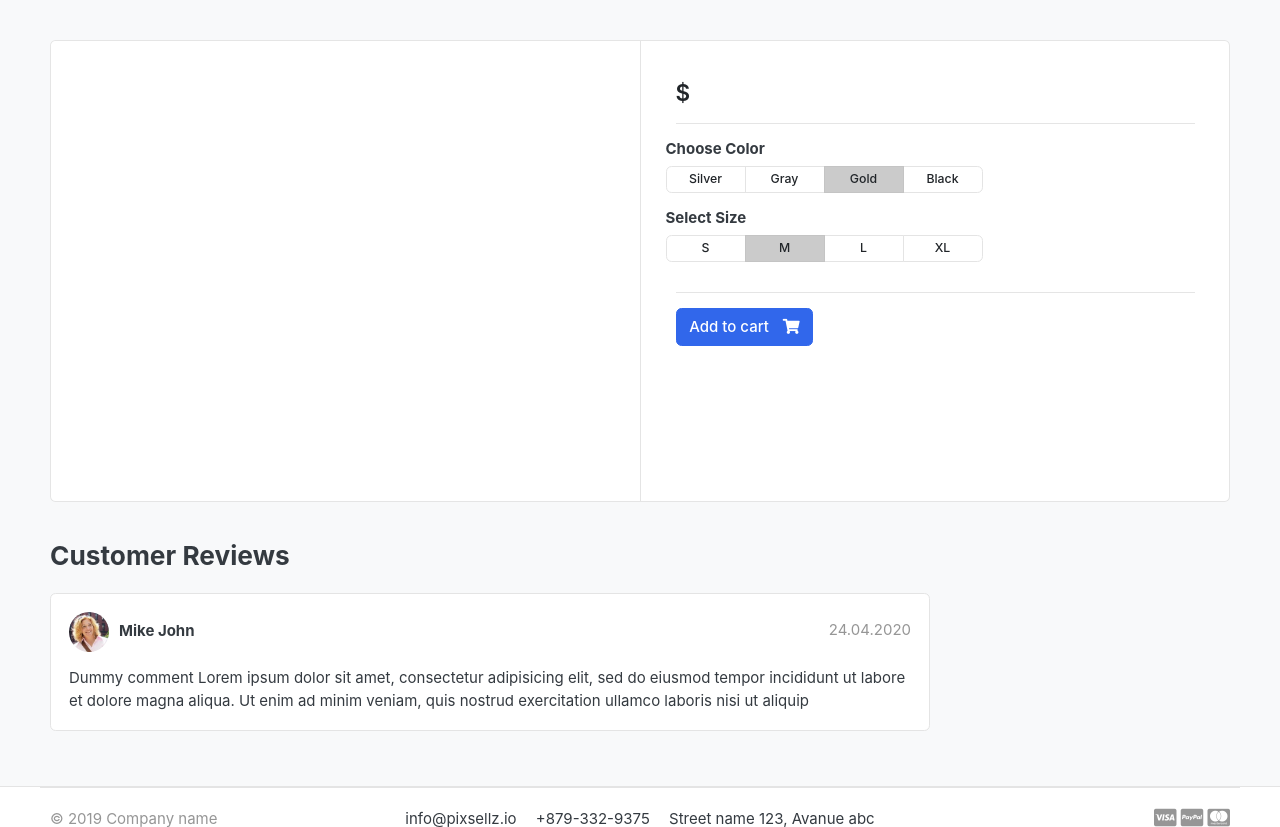
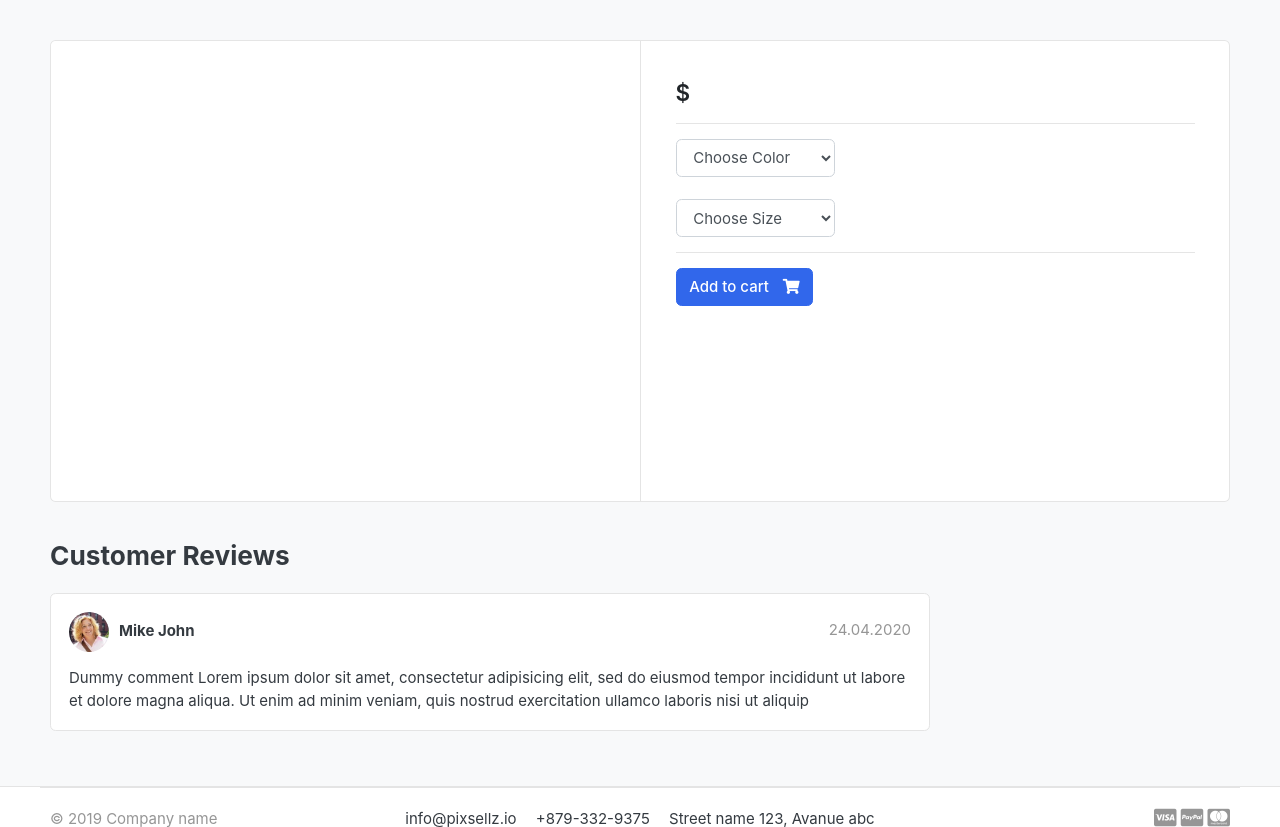
Before and after one commit to EldorKarimov/ecommerce-django, a Django app: template templates/store/store_detail.html in a window 1280 px wide. Shown: the part 118-945 px from the top of the page. Run offline with Django 4.2, Linux system fonts and the light colour scheme; the template is opened without the code that fills it, so the values that code supplies are empty; some libraries are stand-ins or nearby versions; some web fonts are replaced.

Commit message:
some changes

```diff
--- a/store/views.py
+++ b/store/views.py
@@ -17,7 +17,7 @@ def store(request, slug=None):
         else:
             category = get_object_or_404(Category, slug=slug)
             product = Product.objects.filter(category=category, is_available=True)
-        paginator = Paginator(product, 2)
+        paginator = Paginator(product, 9)
         page_number = request.GET.get('page')
         page_obj = paginator.get_page(page_number)
         product_count = paginator.count
@@ -29,7 +29,7 @@ def store(request, slug=None):
         else:
             product = Product.objects.filter(is_available=True)
 
-        paginator = Paginator(product, 2)
+        paginator = Paginator(product, 9)
         page_number = request.GET.get('page')
         page_obj = paginator.get_page(page_number)
         product_count = page_obj.object_list.count
--- a/templates/base.html
+++ b/templates/base.html
@@ -8,6 +8,7 @@
 <meta name="viewport" content="width=device-width, initial-scale=1, shrink-to-fit=no">
 
 <title>GreatKart | One of the Biggest Online Shopping Platform</title>
+<!-- <link rel="stylesheet" href="https://cdn.jsdelivr.net/npm/bootstrap@5.3.2/dist/css/bootstrap.min.css"> -->
 
 <link href="{% static 'images/favicon.ico' %}" rel="shortcut icon" type="image/x-icon">
 
--- a/templates/store/store_detail.html
+++ b/templates/store/store_detail.html
@@ -17,6 +17,7 @@
                     </article> <!-- gallery-wrap .end// -->
                 </aside>
                 <main class="col-md-6 border-left">
+                    <form action="{% url 'add_cart' product.id %}" method="get">
                         <article class="content-body">
 
                             <h2 class="title">{{ product.product_name }}</h2>
@@ -30,41 +31,24 @@
 
                             <hr>
                             <div class="row">
-                            <div class="item-option-select">
-                                <h6>Choose Color</h6>
-                                <div class="btn-group btn-group-sm btn-group-toggle" data-toggle="buttons">
-                                    <label class="btn btn-light">
-                                        <input type="radio" name="radio_color"> Silver
-                                    </label>
-                                    <label class="btn btn-light">
-                                        <input type="radio" name="radio_color"> Gray
-                                    </label>
-                                    <label class="btn btn-light active">
-                                        <input type="radio" name="radio_color checked"> Gold
-                                    </label>
-                                    <label class="btn btn-light">
-                                        <input type="radio" name="radio_color"> Black
-                                    </label>
-                                </div>
+                                <div class="col-lg-4">
+                                    <select class="form-control" aria-label="Default select example" name="color" required>
+                                        <option selected>Choose Color</option>
+                                        {% for i in product.variation_set.colors %}
+                                        <option value="{{ i.variation_value|lower }}">{{ i.variation_value }}</option>
+                                        {% endfor %}
+                                      </select>
                                 </div>
                             </div> <!-- row.// -->
+                            <br>
                             <div class="row">
-                            <div class="item-option-select">
-                                <h6>Select Size</h6>
-                                <div class="btn-group btn-group-sm btn-group-toggle" data-toggle="buttons">
-                                    <label class="btn btn-light">
-                                        <input type="radio" name="radio_color"> S
-                                    </label>
-                                    <label class="btn btn-light active">
-                                        <input type="radio" name="radio_color" checked> M
-                                    </label>
-                                    <label class="btn btn-light">
-                                        <input type="radio" name="radio_color"> L
-                                    </label>
-                                    <label class="btn btn-light">
-                                        <input type="radio" name="radio_color"> XL
-                                    </label>
-                                </div>
+                                <div class="col-lg-4">
+                                    <select class="form-control" aria-label="Default select example" name="color" required>
+                                        <option selected>Choose Size</option>
+                                        {% for i in product.variation_set.sizes %}
+                                        <option value="{{ i.variation_value|lower }}">{{ i.variation_value }}</option>
+                                        {% endfor %}
+                                      </select>
                                 </div>
                             </div> <!-- row.// -->
                             <hr>
@@ -74,10 +58,12 @@
                                 <a href="{% url 'cart' %}" class="btn  btn-outline-primary"> <span class="text">View Cart</span>
                                     <i class="fas fa-eye"></i> </a>
                                 {% else %}
-                            <a href="{% url 'add_cart' product.id %}" class="btn  btn-primary"> <span class="text">Add to cart</span>
+                                <button type="submit" class="btn  btn-primary"> <span class="text">Add to cart</span>
                                     <i class="fas fa-shopping-cart"></i> </a>
                                 {% endif %}
                         </article> <!-- product-info-aside .// -->
+                    </form>
+
                 </main> <!-- col.// -->
             </div> <!-- row.// -->
         </div> <!-- card.// -->
```
Also changed, not shown: store/admin.py (+6 -1 lines), store/models.py (+23 -0 lines), store/migrations/0002_variation.py (added). Lines whose indentation alone changed are shown as unchanged.
